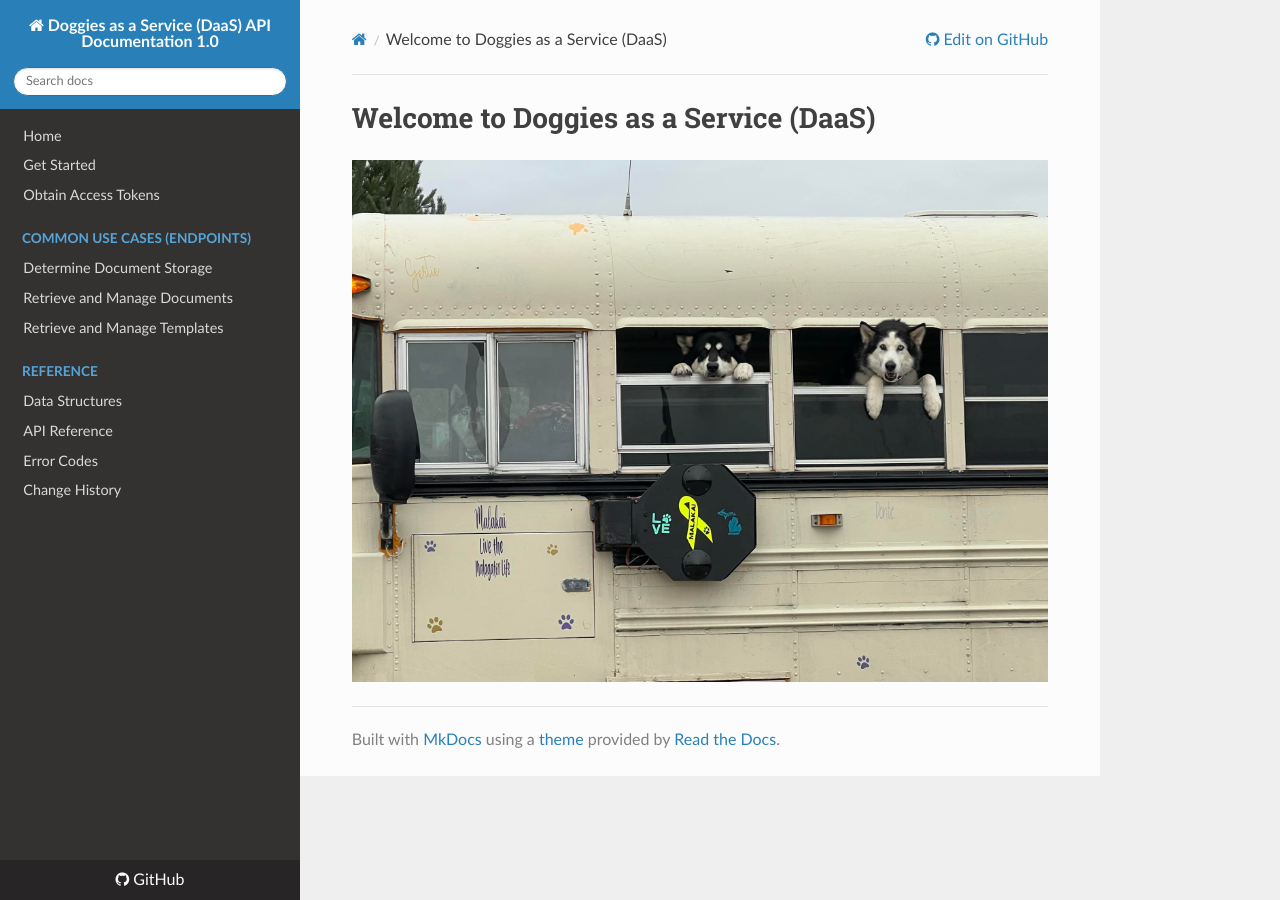
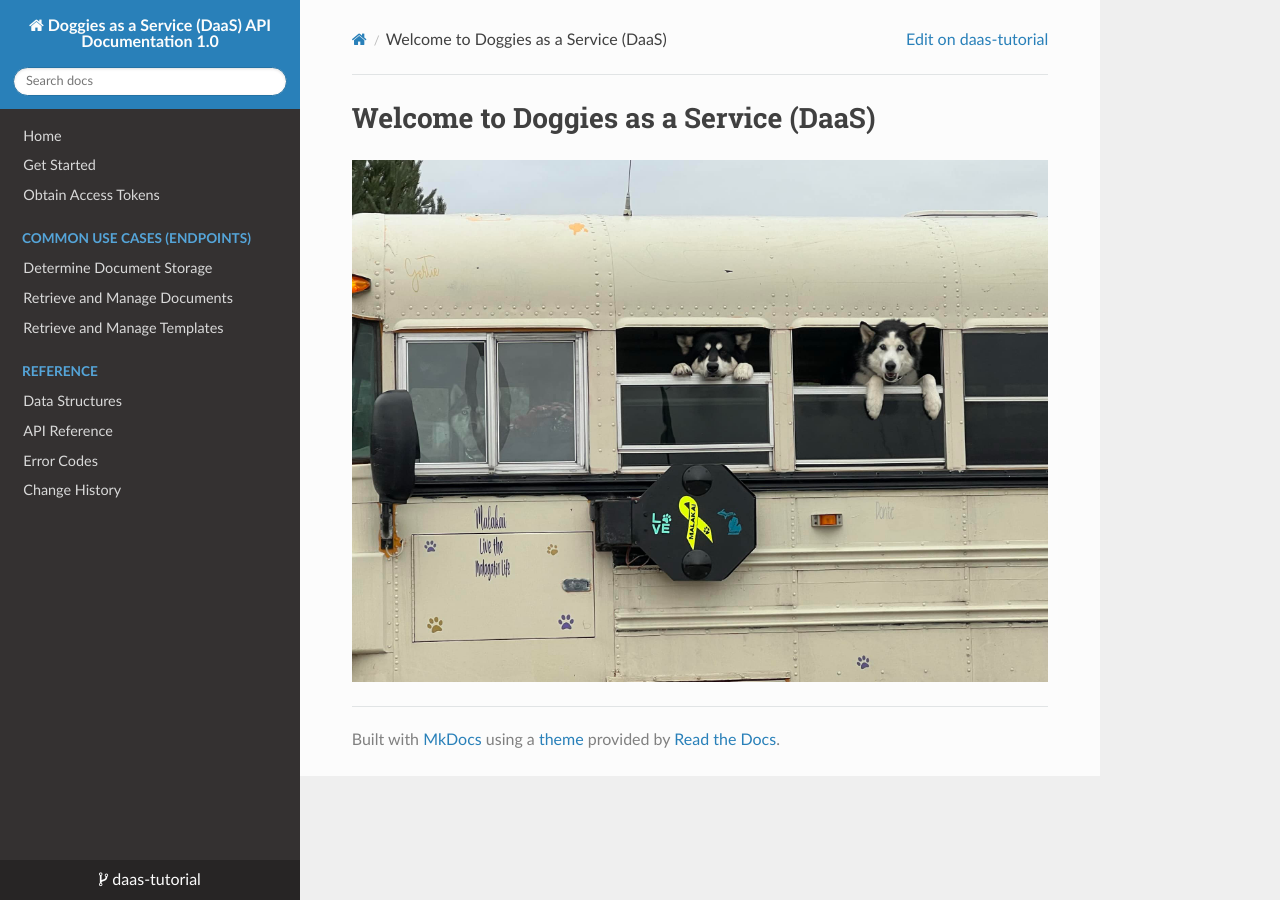
Before and after one commit to lorieide/daas-tutorial, an MkDocs documentation site: the page built from docs/index.md, in a window 1280 px wide. Built offline with MkDocs 1.6.1, drawn with Linux system fonts in a browser that asks for light colours; nearby versions of some CDN libraries.

Commit message:
Update mkdocs.yml

```diff
--- a/mkdocs.yml
+++ b/mkdocs.yml
@@ -3,7 +3,7 @@ site_url: http://127.0.0.1:8000/dogs/
 site_description: API Documentation Example
 
 repo_url: https://github.com/lorieide/daas-tutorial.git
-repo_name: GitHub
+repo_name: daas-tutorial
 edit_uri: blob/master/docs
 
 theme:
```
